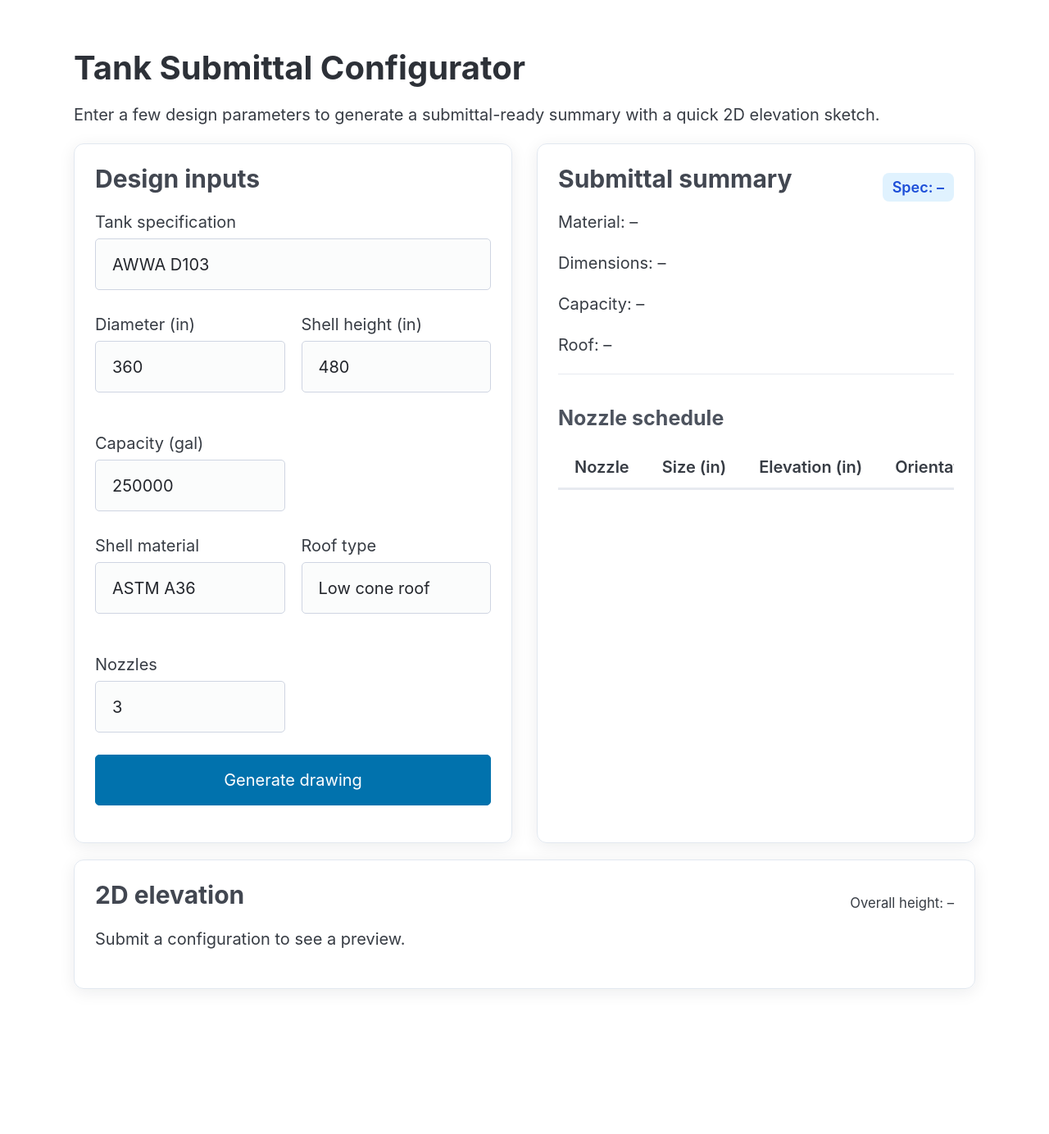
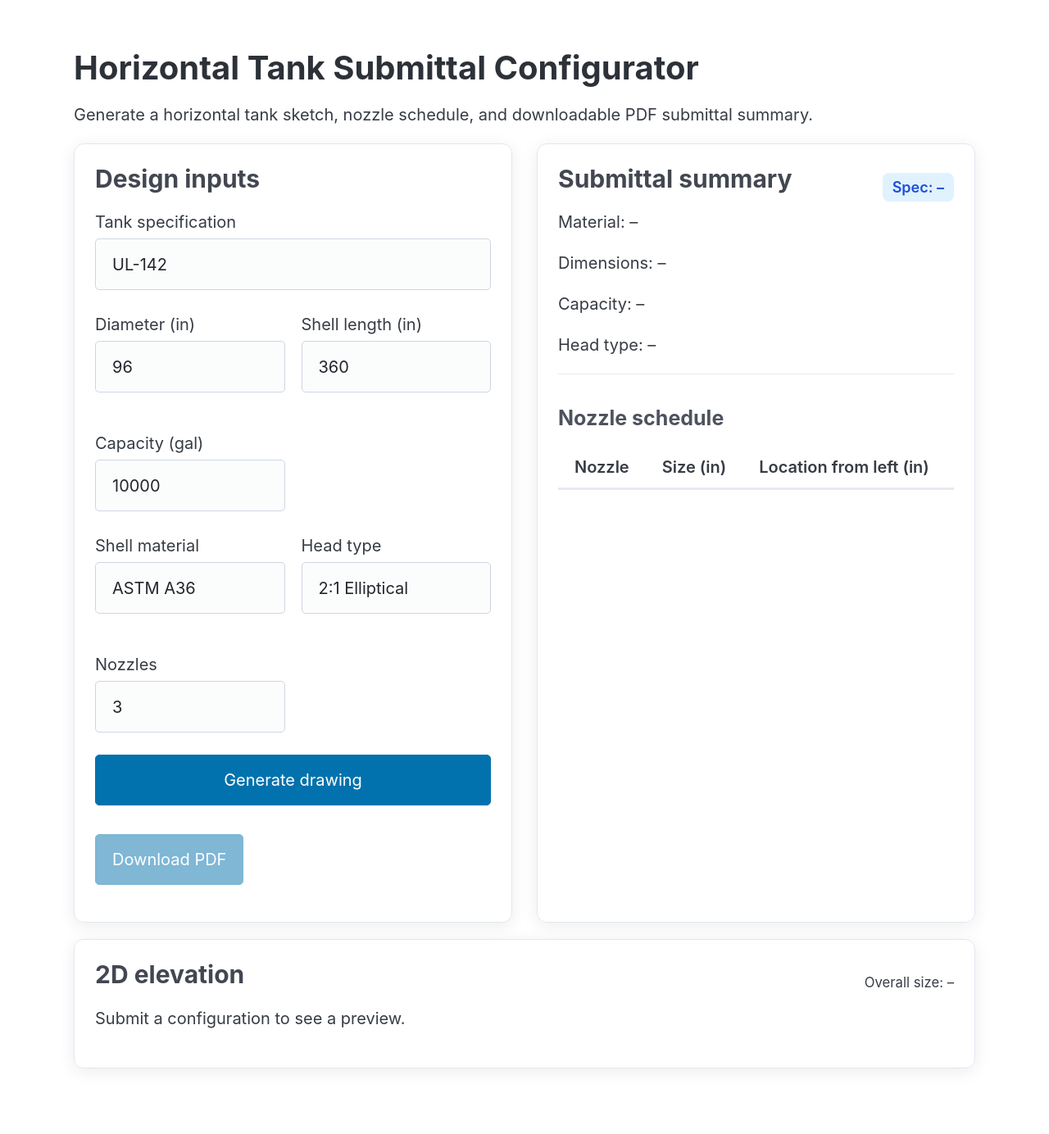
Before and after one commit to benlabgit/Project, a FastAPI app: page / in a window 1280 px wide. Shown: the whole page at 82% size. Before the commit the page ends 1207 px from the top, so only its background shows below. Run offline with FastAPI, Linux system fonts and the light colour scheme; lists and menus that the app fills with data are empty; some libraries are stand-ins or nearby versions.

Commit message:
Switch configurator to horizontal tank drawings with PDF export

```diff
--- a/main.py
+++ b/main.py
@@ -4,37 +4,38 @@ from math import pi
 from typing import List
 
 from fastapi import FastAPI, Request
-from fastapi.responses import HTMLResponse
+from fastapi.responses import HTMLResponse, Response
 from fastapi.templating import Jinja2Templates
 from pydantic import BaseModel, Field
 
 
-app = FastAPI(title="Tank Submittal Configurator")
+app = FastAPI(title="Horizontal Tank Submittal Configurator")
 templates = Jinja2Templates(directory="templates")
 
 
 class TankConfig(BaseModel):
     spec: str = Field(..., description="Tank specification or standard")
     diameter_in: float = Field(..., gt=0, description="Tank diameter in inches")
-    shell_height_in: float = Field(..., gt=0, description="Shell height in inches")
+    shell_length_in: float = Field(..., gt=0, description="Shell length in inches")
     nominal_capacity_gal: float = Field(..., gt=0, description="Rated capacity in gallons")
     shell_material: str = Field(..., description="Shell material")
-    roof_type: str = Field(..., description="Roof style description")
-    nozzle_count: int = Field(3, gt=0, description="Number of shell nozzles to schedule")
+    head_type: str = Field(..., description="Head style description")
+    nozzle_count: int = Field(3, gt=0, description="Number of top nozzles to schedule")
 
 
 class NozzleScheduleItem(BaseModel):
     nozzle: str
     size_in: float
-    elevation_in: float
+    location_from_left_in: float
     orientation: str
 
 
 class TankDrawing(BaseModel):
+    overall_length_in: float
     overall_height_in: float
     diameter_in: float
-    shell_height_in: float
-    roof_type: str
+    shell_length_in: float
+    head_type: str
     svg: str
     nozzles: List[NozzleScheduleItem]
 
@@ -45,18 +46,18 @@ async def home(request: Request) -> HTMLResponse:
 
 
 def build_nozzle_schedule(config: TankConfig) -> List[NozzleScheduleItem]:
-    spacing = config.shell_height_in / (config.nozzle_count + 1)
-    orientations = ["N", "E", "S", "W"]
+    spacing = config.shell_length_in / (config.nozzle_count + 1)
+    orientations = ["TOP", "TOP-R", "TOP", "TOP-L"]
     schedule: List[NozzleScheduleItem] = []
 
     for i in range(config.nozzle_count):
-        elevation = round(spacing * (i + 1), 1)
-        size = round(2 + (0.15 * config.diameter_in) / max(config.nozzle_count, 1), 1)
+        location = round(spacing * (i + 1), 1)
+        size = round(2 + (0.12 * config.diameter_in) / max(config.nozzle_count, 1), 1)
         schedule.append(
             NozzleScheduleItem(
                 nozzle=f"N{i + 1}",
                 size_in=size,
-                elevation_in=elevation,
+                location_from_left_in=location,
                 orientation=orientations[i % len(orientations)],
             )
         )
@@ -65,40 +66,46 @@ def build_nozzle_schedule(config: TankConfig) -> List[NozzleScheduleItem]:
 
 
 def tank_profile_svg(config: TankConfig, nozzles: List[NozzleScheduleItem]) -> str:
-    view_height = 360
-    view_width = 420
-    margin = 20
+    view_height = 320
+    view_width = 760
+    margin = 36
 
+    total_length_in = config.shell_length_in + config.diameter_in
     scale = min(
-        (view_height - 2 * margin) / config.shell_height_in,
-        (view_width - 2 * margin) / config.diameter_in,
+        (view_width - 2 * margin) / total_length_in,
+        (view_height - 2 * margin) / config.diameter_in,
     )
 
-    shell_height_px = config.shell_height_in * scale
     diameter_px = config.diameter_in * scale
-    roof_height_px = max(20.0, 0.08 * diameter_px)
+    shell_length_px = config.shell_length_in * scale
+    radius = diameter_px / 2
 
-    cx = view_width / 2
-    top_y = (view_height - shell_height_px - roof_height_px) / 2
-    bottom_y = top_y + shell_height_px
+    left_x = (view_width - (shell_length_px + diameter_px)) / 2
+    right_x = left_x + diameter_px + shell_length_px
+    center_y = view_height / 2
+    top_y = center_y - radius
+    bottom_y = center_y + radius
+
+    shell_left = left_x + radius
 
     nozzle_elements = []
     for item in nozzles:
-        nozzle_x = cx + diameter_px / 2
-        nozzle_y = top_y + shell_height_px - item.elevation_in * scale
+        nozzle_x = shell_left + item.location_from_left_in * scale
         nozzle_elements.append(
-            f'<line x1="{nozzle_x}" y1="{nozzle_y}" x2="{nozzle_x + 28}" y2="{nozzle_y}" '
-            f'stroke="#2563eb" stroke-width="3" />'
+            f'<line x1="{nozzle_x}" y1="{top_y}" x2="{nozzle_x}" y2="{top_y - 24}" stroke="#2563eb" stroke-width="3" />'
         )
         nozzle_elements.append(
-            f'<circle cx="{nozzle_x + 32}" cy="{nozzle_y}" r="6" fill="#2563eb" />'
+            f'<circle cx="{nozzle_x}" cy="{top_y - 28}" r="6" fill="#2563eb" />'
         )
         nozzle_elements.append(
-            f'<text x="{nozzle_x + 40}" y="{nozzle_y - 8}" font-size="12" fill="#0f172a">{item.nozzle}</text>'
+            f'<text x="{nozzle_x + 8}" y="{top_y - 34}" font-size="12" fill="#0f172a">{item.nozzle}</text>'
         )
 
+    saddle_y = bottom_y + 10
+    saddle_width = max(24, shell_length_px * 0.12)
+
     svg_parts = [
-        f'<svg viewBox="0 0 {view_width} {view_height}" role="img" aria-label="Tank elevation">',
+        f'<svg viewBox="0 0 {view_width} {view_height}" role="img" aria-label="Horizontal tank elevation">',
         '<defs>'
         '<linearGradient id="shellShade" x1="0%" x2="100%" y1="0%" y2="0%">'
         '<stop offset="0%" stop-color="#e2e8f0"/><stop offset="100%" stop-color="#cbd5e1"/>'
@@ -107,29 +114,20 @@ def tank_profile_svg(config: TankConfig, nozzles: List[NozzleScheduleItem]) -> s
         '<path d="M0,0 L10,5 L0,10 z" fill="#0f172a" />'
         '</marker>'
         '</defs>',
-        # Shell
-        f'<rect x="{cx - diameter_px / 2}" y="{top_y}" width="{diameter_px}" height="{shell_height_px}" '
-        'fill="url(#shellShade)" stroke="#0f172a" stroke-width="2" rx="10" />',
-        # Roof
-        f'<polygon points="{cx - diameter_px / 2},{top_y} {cx},{top_y - roof_height_px} {cx + diameter_px / 2},{top_y}" '
-        'fill="#e2e8f0" stroke="#0f172a" stroke-width="2" />',
-        f'<text x="{cx}" y="{top_y - roof_height_px - 6}" text-anchor="middle" font-size="12" fill="#0f172a">{config.roof_type}</text>',
-        # Floor line
-        f'<line x1="{cx - diameter_px / 2}" y1="{bottom_y}" x2="{cx + diameter_px / 2}" y2="{bottom_y}" '
-        'stroke="#0f172a" stroke-width="2" />',
-        # Diameter dimension
-        f'<line x1="{cx - diameter_px / 2}" y1="{bottom_y + 20}" x2="{cx + diameter_px / 2}" y2="{bottom_y + 20}" '
-        'stroke="#0f172a" stroke-width="1.5" marker-start="url(#arrow)" marker-end="url(#arrow)" />',
-        f'<text x="{cx}" y="{bottom_y + 36}" text-anchor="middle" font-size="12" fill="#0f172a">Diameter: {config.diameter_in:.1f} in</text>',
-        # Height dimension
-        f'<line x1="{cx - diameter_px / 2 - 30}" y1="{top_y}" x2="{cx - diameter_px / 2 - 30}" y2="{bottom_y}" '
-        'stroke="#0f172a" stroke-width="1.5" marker-start="url(#arrow)" marker-end="url(#arrow)" />',
-        f'<text x="{cx - diameter_px / 2 - 36}" y="{top_y + shell_height_px / 2}" text-anchor="middle" transform="rotate(-90 {cx - diameter_px / 2 - 36} {top_y + shell_height_px / 2})" '
-        'font-size="12" fill="#0f172a">Shell: {config.shell_height_in:.1f} in</text>',
+        f'<rect x="{shell_left}" y="{top_y}" width="{shell_length_px}" height="{diameter_px}" fill="url(#shellShade)" stroke="#0f172a" stroke-width="2" />',
+        f'<circle cx="{left_x + radius}" cy="{center_y}" r="{radius}" fill="url(#shellShade)" stroke="#0f172a" stroke-width="2" />',
+        f'<circle cx="{right_x - radius}" cy="{center_y}" r="{radius}" fill="url(#shellShade)" stroke="#0f172a" stroke-width="2" />',
+        f'<rect x="{shell_left + shell_length_px * 0.2}" y="{saddle_y}" width="{saddle_width}" height="14" fill="#64748b" rx="3" />',
+        f'<rect x="{shell_left + shell_length_px * 0.68}" y="{saddle_y}" width="{saddle_width}" height="14" fill="#64748b" rx="3" />',
+        f'<text x="{view_width / 2}" y="{top_y - 10}" text-anchor="middle" font-size="12" fill="#0f172a">Head type: {config.head_type}</text>',
+        f'<line x1="{left_x}" y1="{bottom_y + 30}" x2="{right_x}" y2="{bottom_y + 30}" stroke="#0f172a" stroke-width="1.5" marker-start="url(#arrow)" marker-end="url(#arrow)"/>',
+        f'<text x="{view_width / 2}" y="{bottom_y + 48}" text-anchor="middle" font-size="12" fill="#0f172a">Overall length: {total_length_in:.1f} in</text>',
+        f'<line x1="{left_x - 24}" y1="{top_y}" x2="{left_x - 24}" y2="{bottom_y}" stroke="#0f172a" stroke-width="1.5" marker-start="url(#arrow)" marker-end="url(#arrow)"/>',
+        f'<text x="{left_x - 30}" y="{center_y}" text-anchor="middle" transform="rotate(-90 {left_x - 30} {center_y})" font-size="12" fill="#0f172a">Diameter: {config.diameter_in:.1f} in</text>',
     ]
 
     svg_parts.extend(nozzle_elements)
-    svg_parts.append('</svg>')
+    svg_parts.append("</svg>")
     return "".join(svg_parts)
 
 
@@ -137,13 +135,56 @@ def compute_drawing(config: TankConfig) -> TankDrawing:
     nozzles = build_nozzle_schedule(config)
     svg = tank_profile_svg(config, nozzles)
     return TankDrawing(
-        overall_height_in=config.shell_height_in + 0.08 * config.diameter_in,
+        overall_length_in=config.shell_length_in + config.diameter_in,
+        overall_height_in=config.diameter_in,
         diameter_in=config.diameter_in,
-        shell_height_in=config.shell_height_in,
-        roof_type=config.roof_type,
+        shell_length_in=config.shell_length_in,
+        head_type=config.head_type,
         svg=svg,
         nozzles=nozzles,
     )
+
+
+def _escape_pdf_text(value: str) -> str:
+    return value.replace("\\", "\\\\").replace("(", "\\(").replace(")", "\\)")
+
+
+def _build_pdf(lines: list[str]) -> bytes:
+    content_ops = ["BT", "/F1 12 Tf", "50 780 Td"]
+    for idx, line in enumerate(lines):
+        prefix = "" if idx == 0 else "T* "
+        content_ops.append(f"{prefix}({_escape_pdf_text(line)}) Tj")
+    content_ops.append("ET")
+    content_stream = "\n".join(content_ops).encode("latin-1", "replace")
+
+    objects = [
+        b"<< /Type /Catalog /Pages 2 0 R >>",
+        b"<< /Type /Pages /Count 1 /Kids [3 0 R] >>",
+        b"<< /Type /Page /Parent 2 0 R /MediaBox [0 0 612 792] /Resources << /Font << /F1 4 0 R >> >> /Contents 5 0 R >>",
+        b"<< /Type /Font /Subtype /Type1 /BaseFont /Helvetica >>",
+        f"<< /Length {len(content_stream)} >>\nstream\n".encode("latin-1") + content_stream + b"\nendstream",
+    ]
+
+    pdf = bytearray(b"%PDF-1.4\n")
+    offsets = [0]
+    for i, obj in enumerate(objects, start=1):
+        offsets.append(len(pdf))
+        pdf.extend(f"{i} 0 obj\n".encode("latin-1"))
+        pdf.extend(obj)
+        pdf.extend(b"\nendobj\n")
+
+    xref_pos = len(pdf)
+    pdf.extend(f"xref\n0 {len(objects) + 1}\n".encode("latin-1"))
+    pdf.extend(b"0000000000 65535 f \n")
+    for offset in offsets[1:]:
+        pdf.extend(f"{offset:010d} 00000 n \n".encode("latin-1"))
+
+    pdf.extend(
+        f"trailer\n<< /Size {len(objects) + 1} /Root 1 0 R >>\nstartxref\n{xref_pos}\n%%EOF".encode(
+            "latin-1"
+        )
+    )
+    return bytes(pdf)
 
 
 @app.post("/api/config", response_model=TankDrawing)
@@ -151,16 +192,45 @@ async def create_configuration(config: TankConfig) -> TankDrawing:
     return compute_drawing(config)
 
 
-def _gallons_from_geometry(diameter_in: float, shell_height_in: float) -> float:
+@app.post("/api/config/pdf")
+async def create_configuration_pdf(config: TankConfig) -> Response:
+    drawing = compute_drawing(config)
+    lines = [
+        "Horizontal Tank Submittal",
+        f"Spec: {config.spec}",
+        f"Material: {config.shell_material}",
+        f"Head Type: {config.head_type}",
+        f"Diameter: {drawing.diameter_in:.1f} in",
+        f"Shell Length: {drawing.shell_length_in:.1f} in",
+        f"Overall Length: {drawing.overall_length_in:.1f} in",
+        f"Nominal Capacity: {config.nominal_capacity_gal:,.1f} gal",
+        "Nozzles:",
+    ]
+    lines.extend(
+        [
+            f"  {item.nozzle}: {item.size_in:.1f} in @ {item.location_from_left_in:.1f} in ({item.orientation})"
+            for item in drawing.nozzles
+        ]
+    )
+    pdf = _build_pdf(lines)
+
+    return Response(
+        content=pdf,
+        media_type="application/pdf",
+        headers={"Content-Disposition": 'attachment; filename="horizontal_tank_submittal.pdf"'},
+    )
+
+
+def _gallons_from_geometry(diameter_in: float, shell_length_in: float) -> float:
     radius_ft = (diameter_in / 12) / 2
-    height_ft = shell_height_in / 12
-    volume_cuft = pi * radius_ft**2 * height_ft
+    length_ft = shell_length_in / 12
+    volume_cuft = pi * radius_ft**2 * length_ft
     return volume_cuft * 7.48052
 
 
 @app.get("/api/estimate")
-async def estimate_capacity(diameter_in: float, shell_height_in: float) -> dict[str, float]:
-    estimated_gallons = _gallons_from_geometry(diameter_in, shell_height_in)
+async def estimate_capacity(diameter_in: float, shell_length_in: float) -> dict[str, float]:
+    estimated_gallons = _gallons_from_geometry(diameter_in, shell_length_in)
     return {"estimated_capacity_gal": round(estimated_gallons, 1)}
 
 
--- a/templates/index.html
+++ b/templates/index.html
@@ -3,65 +3,38 @@
   <head>
     <meta charset="UTF-8" />
     <meta name="viewport" content="width=device-width, initial-scale=1.0" />
-    <title>Tank Submittal Configurator</title>
+    <title>Horizontal Tank Submittal Configurator</title>
     <link rel="stylesheet" href="https://cdn.jsdelivr.net/npm/@picocss/pico@2/css/pico.min.css" />
     <style>
       :root {
         --pico-font-family: "Inter", system-ui, -apple-system, BlinkMacSystemFont, "Segoe UI", sans-serif;
       }
-
-      main {
-        max-width: 1100px;
-        margin: 2rem auto;
-      }
-
-      .grid {
-        display: grid;
-        grid-template-columns: repeat(auto-fit, minmax(320px, 1fr));
-        gap: 1.5rem;
-      }
-
+      main { max-width: 1100px; margin: 2rem auto; }
+      .grid { display: grid; grid-template-columns: repeat(auto-fit, minmax(320px, 1fr)); gap: 1.5rem; }
+      .card { border: 1px solid #e2e8f0; border-radius: 12px; padding: 1.25rem; box-shadow: 0 4px 20px rgba(15, 23, 42, 0.08); }
+      .badge { display: inline-flex; align-items: center; padding: 0.2rem 0.6rem; border-radius: 8px; background: #e0f2fe; color: #1d4ed8; font-weight: 600; font-size: 0.9rem; }
+      table { width: 100%; }
+      table th { white-space: nowrap; }
+      #svg-container { overflow: hidden; max-width: 100%; }
       #drawing svg {
+        display: block;
         width: 100%;
+        max-width: 100%;
+        max-height: 60vh;
         height: auto;
+        margin: 0 auto;
         background: #f8fafc;
         border: 1px solid #e2e8f0;
         border-radius: 10px;
         padding: 0.5rem;
       }
-
-      .card {
-        border: 1px solid #e2e8f0;
-        border-radius: 12px;
-        padding: 1.25rem;
-        box-shadow: 0 4px 20px rgba(15, 23, 42, 0.08);
-      }
-
-      .badge {
-        display: inline-flex;
-        align-items: center;
-        gap: 0.25rem;
-        padding: 0.2rem 0.6rem;
-        border-radius: 8px;
-        background: #e0f2fe;
-        color: #1d4ed8;
-        font-weight: 600;
-        font-size: 0.9rem;
-      }
-
-      table {
-        width: 100%;
-      }
-
-      table th {
-        white-space: nowrap;
-      }
+      .actions { display: flex; gap: 0.75rem; flex-wrap: wrap; }
     </style>
   </head>
   <body>
     <main>
-      <h1>Tank Submittal Configurator</h1>
-      <p>Enter a few design parameters to generate a submittal-ready summary with a quick 2D elevation sketch.</p>
+      <h1>Horizontal Tank Submittal Configurator</h1>
+      <p>Generate a horizontal tank sketch, nozzle schedule, and downloadable PDF submittal summary.</p>
 
       <div class="grid">
         <section class="card">
@@ -69,20 +42,20 @@
           <form id="config-form">
             <label>
               Tank specification
-              <input name="spec" type="text" placeholder="AWWA D103" value="AWWA D103" required />
+              <input name="spec" type="text" placeholder="UL-142" value="UL-142" required />
             </label>
             <div class="grid" style="grid-template-columns: repeat(auto-fit, minmax(150px, 1fr)); gap: 1rem">
               <label>
                 Diameter (in)
-                <input name="diameter_in" type="number" min="1" value="360" required />
+                <input name="diameter_in" type="number" min="1" value="96" required />
               </label>
               <label>
-                Shell height (in)
-                <input name="shell_height_in" type="number" min="1" value="480" required />
+                Shell length (in)
+                <input name="shell_length_in" type="number" min="1" value="360" required />
               </label>
               <label>
                 Capacity (gal)
-                <input name="nominal_capacity_gal" type="number" min="1" value="250000" required />
+                <input name="nominal_capacity_gal" type="number" min="1" value="10000" required />
               </label>
             </div>
             <div class="grid" style="grid-template-columns: repeat(auto-fit, minmax(220px, 1fr)); gap: 1rem">
@@ -91,15 +64,18 @@
                 <input name="shell_material" type="text" placeholder="ASTM A36" value="ASTM A36" required />
               </label>
               <label>
-                Roof type
-                <input name="roof_type" type="text" placeholder="Low cone roof" value="Low cone roof" required />
+                Head type
+                <input name="head_type" type="text" placeholder="2:1 Elliptical" value="2:1 Elliptical" required />
               </label>
               <label>
                 Nozzles
                 <input name="nozzle_count" type="number" min="1" max="12" value="3" required />
               </label>
             </div>
-            <button type="submit">Generate drawing</button>
+            <div class="actions">
+              <button type="submit">Generate drawing</button>
+              <button type="button" id="download-pdf" disabled>Download PDF</button>
+            </div>
           </form>
         </section>
 
@@ -111,7 +87,7 @@
           <p id="material">Material: –</p>
           <p id="dimensions">Dimensions: –</p>
           <p id="capacity">Capacity: –</p>
-          <p id="roof">Roof: –</p>
+          <p id="head">Head type: –</p>
           <hr />
           <h4>Nozzle schedule</h4>
           <div class="overflow-auto">
@@ -120,7 +96,7 @@
                 <tr>
                   <th>Nozzle</th>
                   <th>Size (in)</th>
-                  <th>Elevation (in)</th>
+                  <th>Location from left (in)</th>
                   <th>Orientation</th>
                 </tr>
               </thead>
@@ -133,7 +109,7 @@
       <section class="card" id="drawing">
         <div style="display: flex; justify-content: space-between; align-items: center">
           <h3>2D elevation</h3>
-          <small id="overall-height">Overall height: –</small>
+          <small id="overall-size">Overall size: –</small>
         </div>
         <div id="svg-container" aria-live="polite" role="img">
           <p>Submit a configuration to see a preview.</p>
@@ -147,19 +123,27 @@
       const material = document.getElementById("material");
       const dimensions = document.getElementById("dimensions");
       const capacity = document.getElementById("capacity");
-      const roof = document.getElementById("roof");
+      const head = document.getElementById("head");
       const nozzlesBody = document.getElementById("nozzles");
       const svgContainer = document.getElementById("svg-container");
-      const overallHeight = document.getElementById("overall-height");
+      const overallSize = document.getElementById("overall-size");
+      const downloadPdfButton = document.getElementById("download-pdf");
+
+      let latestPayload = null;
+
+      function parsePayload() {
+        const formData = new FormData(form);
+        const payload = Object.fromEntries(formData.entries());
+        payload.diameter_in = Number(payload.diameter_in);
+        payload.shell_length_in = Number(payload.shell_length_in);
+        payload.nominal_capacity_gal = Number(payload.nominal_capacity_gal);
+        payload.nozzle_count = Number(payload.nozzle_count);
+        return payload;
+      }
 
       form.addEventListener("submit", async (event) => {
         event.preventDefault();
-        const formData = new FormData(form);
-        const payload = Object.fromEntries(formData.entries());
-        payload.diameter_in = Number(payload.diameter_in);
-        payload.shell_height_in = Number(payload.shell_height_in);
-        payload.nominal_capacity_gal = Number(payload.nominal_capacity_gal);
-        payload.nozzle_count = Number(payload.nozzle_count);
+        const payload = parsePayload();
 
         const response = await fetch("/api/config", {
           method: "POST",
@@ -173,12 +157,15 @@
         }
 
         const data = await response.json();
+        latestPayload = payload;
+        downloadPdfButton.disabled = false;
+
         specBadge.textContent = `Spec: ${payload.spec}`;
         material.textContent = `Material: ${payload.shell_material}`;
-        dimensions.textContent = `Diameter: ${data.diameter_in.toFixed(1)} in | Shell height: ${data.shell_height_in.toFixed(1)} in`;
+        dimensions.textContent = `Diameter: ${data.diameter_in.toFixed(1)} in | Shell length: ${data.shell_length_in.toFixed(1)} in`;
         capacity.textContent = `Nominal capacity: ${payload.nominal_capacity_gal.toLocaleString()} gal`;
-        roof.textContent = `Roof: ${payload.roof_type}`;
-        overallHeight.textContent = `Overall height (roof + shell): ${data.overall_height_in.toFixed(1)} in`;
+        head.textContent = `Head type: ${payload.head_type}`;
+        overallSize.textContent = `Overall length: ${data.overall_length_in.toFixed(1)} in | Overall height: ${data.overall_height_in.toFixed(1)} in`;
 
         nozzlesBody.innerHTML = data.nozzles
           .map(
@@ -186,7 +173,7 @@
               <tr>
                 <td>${nozzle.nozzle}</td>
                 <td>${nozzle.size_in.toFixed(1)}</td>
-                <td>${nozzle.elevation_in.toFixed(1)}</td>
+                <td>${nozzle.location_from_left_in.toFixed(1)}</td>
                 <td>${nozzle.orientation}</td>
               </tr>`
           )
@@ -194,6 +181,31 @@
 
         svgContainer.innerHTML = data.svg;
       });
+
+      downloadPdfButton.addEventListener("click", async () => {
+        if (!latestPayload) return;
+
+        const response = await fetch("/api/config/pdf", {
+          method: "POST",
+          headers: { "Content-Type": "application/json" },
+          body: JSON.stringify(latestPayload),
+        });
+
+        if (!response.ok) {
+          alert("Could not create PDF.");
+          return;
+        }
+
+        const blob = await response.blob();
+        const url = window.URL.createObjectURL(blob);
+        const anchor = document.createElement("a");
+        anchor.href = url;
+        anchor.download = "horizontal_tank_submittal.pdf";
+        document.body.appendChild(anchor);
+        anchor.click();
+        anchor.remove();
+        window.URL.revokeObjectURL(url);
+      });
     </script>
   </body>
 </html>
```
Also changed, not shown: README.md.
